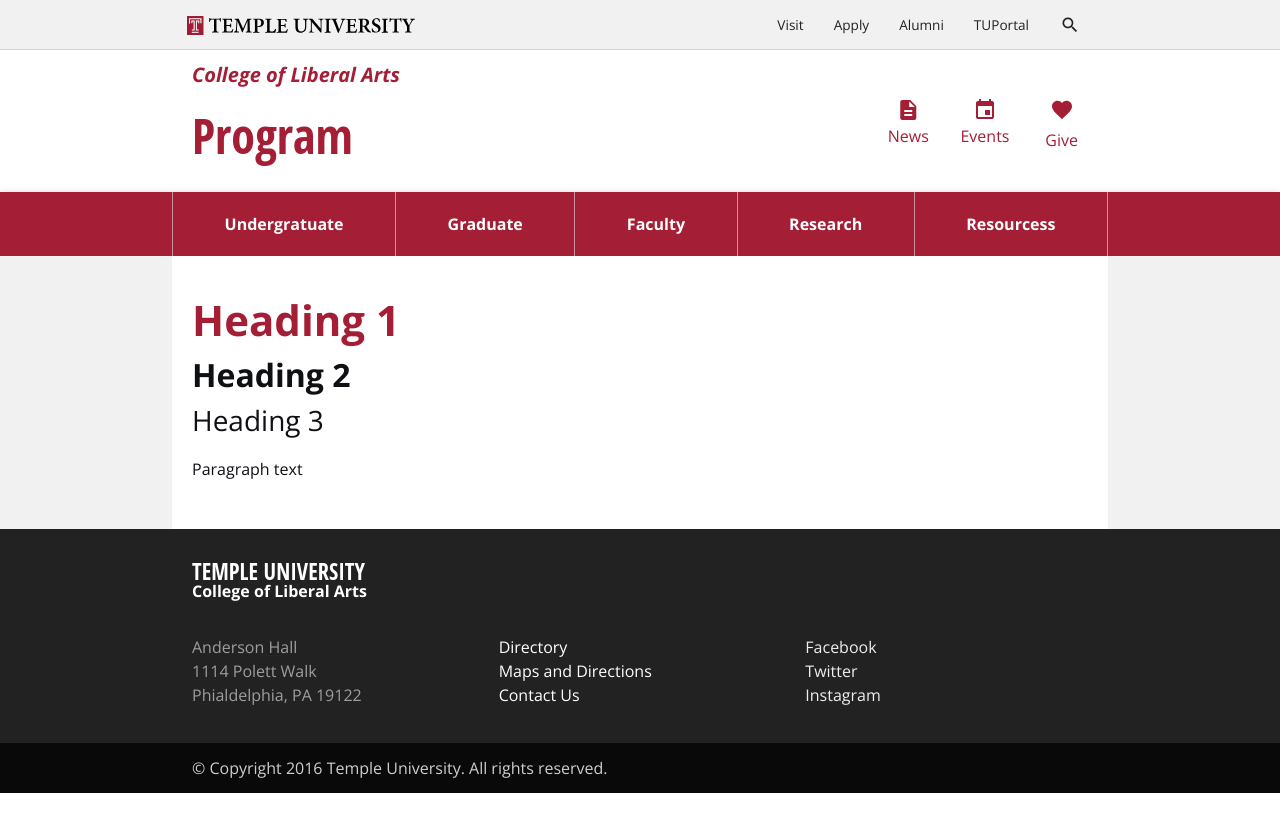
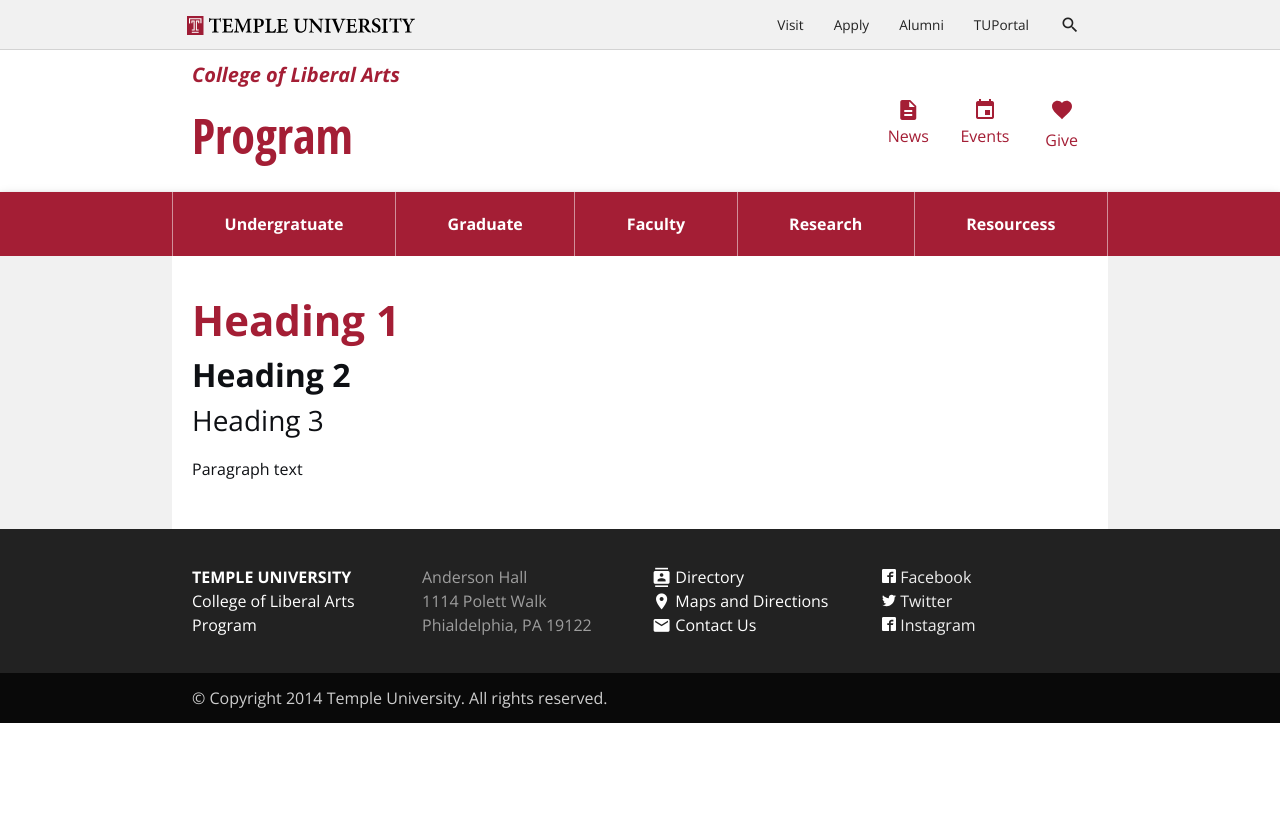
Before and after one commit to TULiberalArts/TUtheme, a Jekyll site: the page built from assets/pages/style.html, in a window 1280 px wide. Shown: the top 832 px of the page. Built offline with Jekyll 4.4.1, drawn with Linux system fonts in a browser that asks for light colours; nearby versions of some CDN libraries.

Commit message:
Better footer

```diff
--- a/_includes/footer.html
+++ b/_includes/footer.html
@@ -1,42 +1,45 @@
 <footer class="page-footer">
   <div class="container">
-    <ul>
-      <li class="white-text taller"><strong>TEMPLE UNIVERSITY</strong></li>
-      <li class="white-text"><strong>College of Liberal Arts</strong></li>
-    </ul>
     <div class="row">
-      <div class="col l4 s12">
+     <div class="col l3 s12">
+        <ul>
+          <li class="white-text"><strong>TEMPLE UNIVERSITY</strong></li>
+          <li class="white-text">College of Liberal Arts</li>
+          <li class="white-text">{{ site.title }}</li>
+        </ul>
+      </div>
+      <div class="col l3 s12">
         <ul>
             <li class="grey-text">Anderson Hall</li>
             <li class="grey-text">1114 Polett Walk</li>
             <li class="grey-text">Phialdelphia, PA 19122</li>
         </ul>
       </div>
-      <div class="col l4 s12">
+      <div class="col l3 s12">
         <ul>
             <li>
-              <a href="https://directory.temple.edu/" class="white-text">Directory</a>
+              <a href="https://directory.temple.edu/" class="white-text"><i class="material-icons">contacts</i> Directory</a>
             </li>
             <li>
-              <a href="#" class="white-text">Maps and Directions</a>
+              <a href="#" class="white-text"><i class="material-icons">place</i> Maps and Directions</a>
             </li>
             <li>
-              <a href="#" class="white-text">Contact Us</a>
+              <a href="#" class="white-text"><i class="material-icons">email</i> Contact Us</a>
             </li>
         </ul>
       </div>
-      <div class="col l4 s12">
+      <div class="col l3 s12">
         <ul>
-          <li><a class="grey-text text-lighten-3" title="Temple Liberal Arts on Facebook" href="https://www.facebook.com/templeliberalarts/" target="_blank">Facebook</a></li>
-          <li><a class="grey-text text-lighten-3" title="Temple Liberal Arts on Twitter" href="https://twitter.com/tuliberalarts" target="_blank">Twitter</a></li>
-          <li><a class="grey-text text-lighten-3" title="Temple Liberal Arts on Instagram" href="https://www.instagram.com/tuliberalarts" target="_blank">Instagram</a</li>
+          <li><a class="grey-text text-lighten-3" title="Temple Liberal Arts on Facebook" href="https://www.facebook.com/templeliberalarts/" target="_blank"><img src="/assets/img/icons/facebook-white.svg" width="14" height="14"/> Facebook</a></li>
+          <li><a class="grey-text text-lighten-3" title="Temple Liberal Arts on Twitter" href="https://twitter.com/tuliberalarts" target="_blank"><img src="/assets/img/icons/twitter-white.svg" width="14" height="14"/> Twitter</a></li>
+          <li><a class="grey-text text-lighten-3" title="Temple Liberal Arts on Instagram" href="https://www.instagram.com/tuliberalarts" target="_blank"><img src="/assets/img/icons/facebook-white.svg" width="14" height="14"/> Instagram</a</li>
         </ul>
       </div>
     </div>
   </div>
   <div class="footer-copyright">
     <div class="container">
-    &copy; Copyright 2016 Temple University. All rights reserved.
+    &copy; Copyright 2014 Temple University. All rights reserved.
     </div>
   </div>
 </footer>
```
